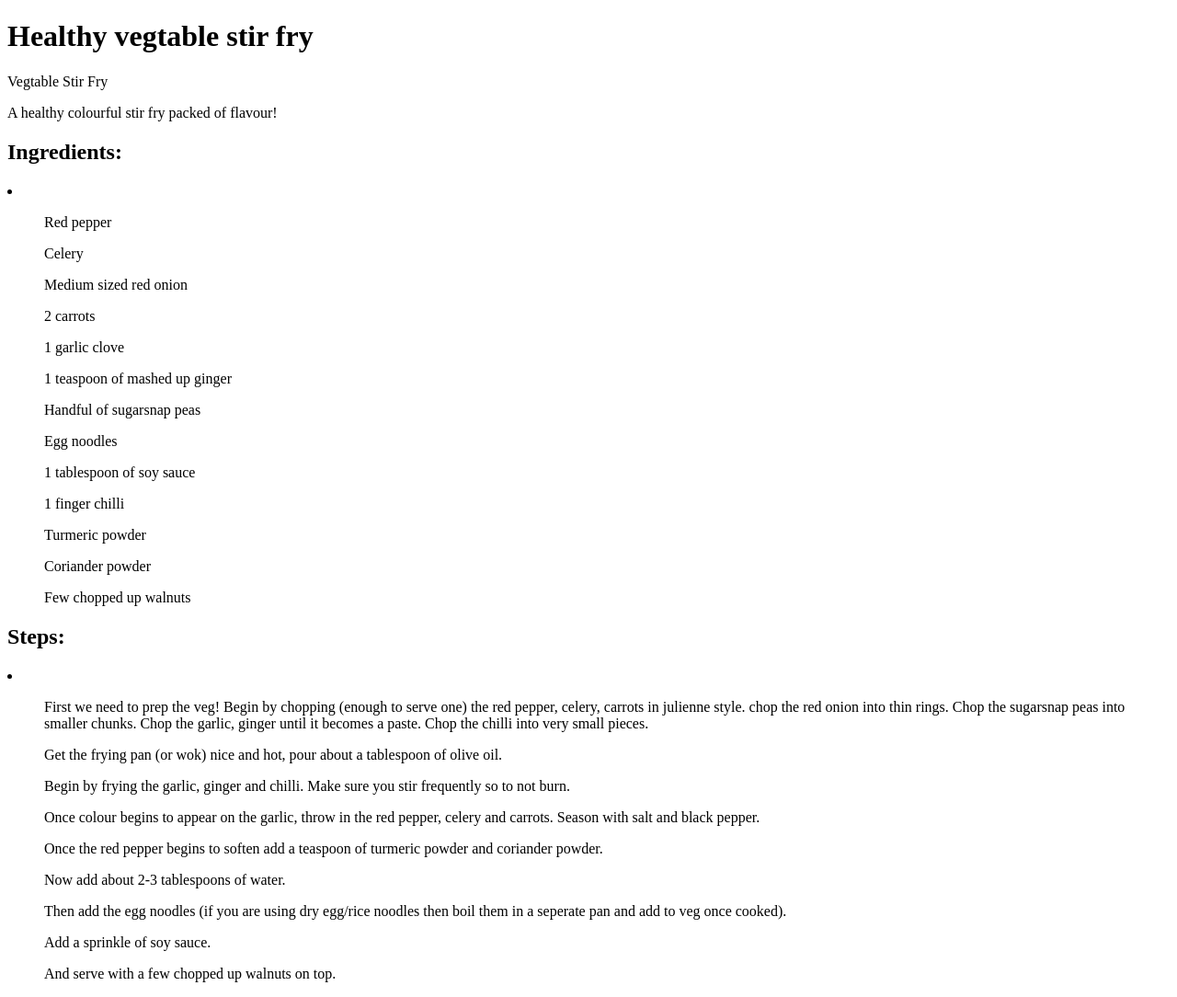
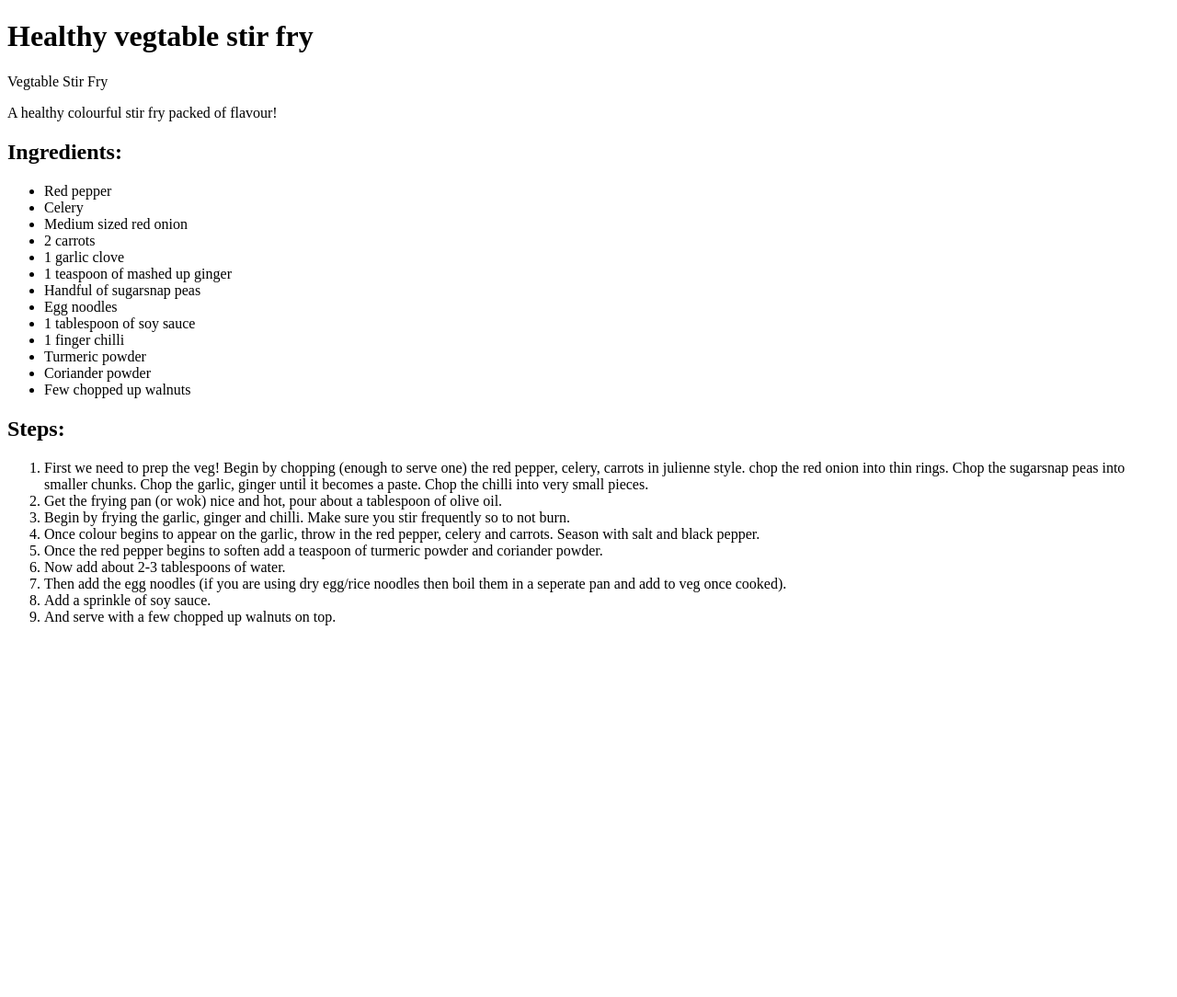
Before and after one commit to Oshwebs23/odin-recipes, a plain HTML site: page recipes/veg-stirfry.html in a window 1280 px wide. Shown: the whole page at 92% size. After the commit the page ends 800 px from the top, so only its background shows below. Drawn offline with Linux system fonts and the light colour scheme.

Commit message:
modified all html files, placed text within title tags. Corrected list tags on pages, placed <li> within the <ul> and <ol> tags

```diff
--- a/recipes/veg-stirfry.html
+++ b/recipes/veg-stirfry.html
@@ -2,7 +2,7 @@
 <html lang="en">
     <head>
         <meta charset="UTF-8">
-        <title></title>
+        <title>Vegtable stir fry recipe</title>
     </head>
     <body>
         <h1>Healthy vegtable stir fry</h1>
@@ -10,39 +10,39 @@
         <p>A healthy colourful stir fry packed of flavour!</p>
 
         <h2>Ingredients:</h2>
-        <li>
-            <ul>Red pepper</ul>
-            <ul>Celery</ul>
-            <ul>Medium sized red onion</ul>
-            <ul>2 carrots</ul>
-            <ul>1 garlic clove</ul>
-            <ul>1 teaspoon of mashed up ginger</ul>
-            <ul>Handful of sugarsnap peas</ul>
-            <ul>Egg noodles</ul>
-            <ul>1 tablespoon of soy sauce</ul>
-            <ul>1 finger chilli</ul>
-            <ul>Turmeric powder</ul>
-            <ul>Coriander powder</ul>
-            <ul>Few chopped up walnuts</ul>
+        <ul>
+            <li>Red pepper</li>
+            <li>Celery</li>
+            <li>Medium sized red onion</li>
+            <li>2 carrots</li>
+            <li>1 garlic clove</li>
+            <li>1 teaspoon of mashed up ginger</li>
+            <li>Handful of sugarsnap peas</li>
+            <li>Egg noodles</li>
+            <li>1 tablespoon of soy sauce</li>
+            <li>1 finger chilli</li>
+            <li>Turmeric powder</li>
+            <li>Coriander powder</li>
+            <li>Few chopped up walnuts</li>
 
-        </li>
+        </ul>
 
         <h2>Steps:</h2>
-        <li>
-            <ol>First we need to prep the veg! Begin by chopping (enough to serve one) the red pepper, celery, carrots in julienne style.
+        <ol>
+            <li>First we need to prep the veg! Begin by chopping (enough to serve one) the red pepper, celery, carrots in julienne style.
                 chop the red onion into thin rings. Chop the sugarsnap peas into smaller chunks. Chop the garlic, ginger until it becomes a paste.
-                Chop the chilli into very small pieces.</ol>
-            <ol>Get the frying pan (or wok) nice and hot, pour about a tablespoon of olive oil.</ol>
-            <ol>Begin by frying the garlic, ginger and chilli. Make sure you stir frequently so to not burn.</ol>
-            <ol>Once colour begins to appear on the garlic, throw in the red pepper, celery and carrots.
-                Season with salt and black pepper.</ol>
-            <ol>Once the red pepper begins to soften add a teaspoon of turmeric powder and coriander powder.</ol>
-            <ol>Now add about 2-3 tablespoons of water.</ol>
-            <ol>Then add the egg noodles (if you are using dry egg/rice noodles then boil them in a seperate pan and add to veg once cooked).</ol>
-            <ol>Add a sprinkle of soy sauce.</ol>
-            <ol>And serve with a few chopped up walnuts on top.</ol>
+                Chop the chilli into very small pieces.</li>
+            <li>Get the frying pan (or wok) nice and hot, pour about a tablespoon of olive oil.</li>
+            <li>Begin by frying the garlic, ginger and chilli. Make sure you stir frequently so to not burn.</li>
+            <li>Once colour begins to appear on the garlic, throw in the red pepper, celery and carrots.
+                Season with salt and black pepper.</li>
+            <li>Once the red pepper begins to soften add a teaspoon of turmeric powder and coriander powder.</li>
+            <li>Now add about 2-3 tablespoons of water.</li>
+            <li>Then add the egg noodles (if you are using dry egg/rice noodles then boil them in a seperate pan and add to veg once cooked).</li>
+            <li>Add a sprinkle of soy sauce.</li>
+            <li>And serve with a few chopped up walnuts on top.</li>
 
-        </li>
+            </ol>
 
     </body>
 </html>
```
Also changed, not shown: recipes/carbonara.html (+23 -23 lines), recipes/slow-cooked-beef-shin.html (+25 -25 lines).
